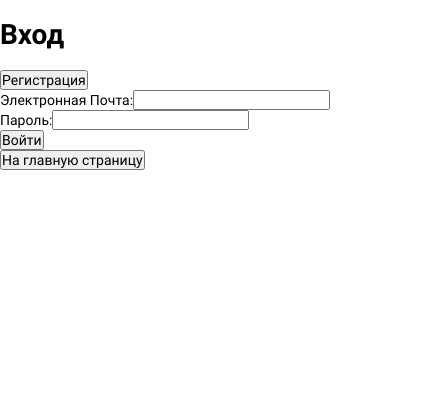
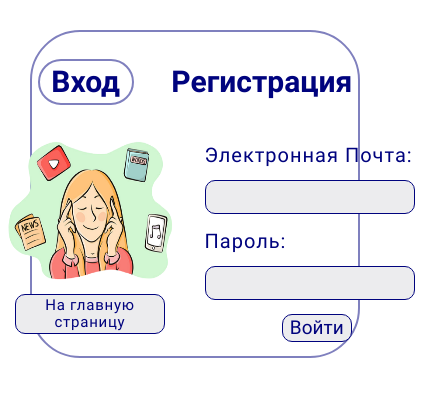
Before and after one commit to Alex-Edward-Klim/rslang, a React (Create React App) app: page /login in a window 390 px wide. Shown: the top 396 px of the page, 433 px wide, since content can reach past the window. Built offline with nearby package versions, Linux system fonts and the light colour scheme.

Commit message:
add: add style login

```diff
--- a/src/components/login/Login.js
+++ b/src/components/login/Login.js
@@ -2,6 +2,8 @@ import { useState } from "react";
 import { useHistory } from "react-router";
 import { useDispatch } from "react-redux";
 import { setUserData } from "../../redux/user/userActions";
+import styles from "../login/login.module.scss";
+import signInImg from "../../images/icons/sign-in.png";
 // import { getUserDataFromState } from "../../redux/selectors";
 import axios from "axios";
 
@@ -42,18 +44,27 @@ const Login = () => {
   };
 
   return (
-    <>
-      <h1>Вход</h1>
-
+    <div className={styles.wrapper}>
       {/* <button onClick={() => console.log(userData)}>Log User Data</button> */}
 
       <form onSubmit={handleSubmit}>
-        <div>
-          <button type="button" onClick={() => history.push("/signup")}>
+        <div className={styles.signInUp}>
+          <h1 className={styles.signInBtn}>Вход</h1>
+          <button className={styles.signUpBtn} type="button" onClick={() => history.push("/signup")}>
             Регистрация
           </button>
         </div>
 
+        <div className={styles.infoAndImg}>
+          <div className={styles.backMain}>
+            <img className={styles.signInImg} src={signInImg} alt='sign_in' />
+            <div>
+              <button type="button" onClick={() => history.push("/")}>
+                На главную страницу
+              </button>
+            </div>
+          </div>
+          <div className={styles.sidebar}>
               <div>
                 <label htmlFor="userEmail">Электронная Почта:</label>
                 <input
@@ -76,8 +87,8 @@ const Login = () => {
                   onChange={(e) => setUserPassword(e.target.value)}
                 />
               </div>
-
             <div>
+                <div className={styles.buttons}>
                   <button type="submit" disabled={disabled}>
                     Войти
                   </button>
@@ -88,13 +99,12 @@ const Login = () => {
 
                 <div style={{ color: "red" }}>{errMessage ? errMessage : null}</div>
 
-        <div>
-          <button type="button" onClick={() => history.push("/")}>
-            На главную страницу
-          </button>
+
+              </div>
+              </div>
           </div>
       </form>
-    </>
+    </div>
   );
 };
 
--- /dev/null
+++ b/src/components/login/login.module.scss
@@ -0,0 +1,196 @@
+.wrapper{
+    display: flex;
+    align-items: center;
+    justify-content: center;
+    flex-direction: column;
+    max-width: 1114px;
+    font-family: Roboto;
+    font-style: normal;
+    color: #00037E;
+    border: 2px solid rgba(0, 3, 126, 0.5);
+    box-sizing: border-box;
+    border-radius: 50px;
+    margin: 30px auto;
+}
+.signInUp{
+    display: flex;
+    flex-direction: row;
+    height: 100px;
+    align-items: center;
+    justify-content: space-evenly;
+}
+.signInBtn{
+    font-weight: bold;
+    font-size: 43px;
+    padding: 1% 3%;
+    border: 2px solid rgba(0, 3, 126, 0.5);
+    box-sizing: border-box;
+    border-radius: 25px;
+    color: #00037E;
+}
+.signUpBtn{
+    background-color: transparent;
+    border: none;
+    cursor: pointer;
+    font-weight: bold;
+    font-size: 43px;
+    line-height: 56px;
+    color: #00037E;
+}
+.signUpBtn:hover{
+    text-decoration: underline;
+}
+.signInImg{
+    width: 389px;
+    height: 263px;
+    padding: 3%;
+}
+.infoAndImg{
+    display: flex;
+    flex-direction: row;
+    align-items: center;
+    justify-content: space-evenly;
+    padding-bottom: 10px;
+}
+.backMain{
+    display: flex;
+    flex-direction: column;
+    align-items: center;
+}
+.backMain button{
+    background: #ECECEE;
+    width: 350px;
+    border: 1px solid #00037E;
+    border-radius: 10px;
+    padding: 2%;
+    margin: 6% 0;
+    cursor: pointer;
+    font-weight: 500;
+    font-size: 26px;
+    letter-spacing: 0.05em;
+    color: #00037E;
+    outline: none;
+}
+.backMain button:hover{
+    background-color: #d6d6d6;
+    color: #00027eb7;
+}
+.sidebar{
+    display: flex;
+    align-items: center;
+    flex-direction: column;
+    font-weight: 500;
+    font-size: 36px;
+    line-height: 42px;
+    letter-spacing: 0.05em;
+    padding: 0 0 0 10%;
+    max-width: 500px;
+}
+.sidebar label{
+    font-weight: 500;
+    font-size: 34px;
+    line-height: 42px;
+    letter-spacing: 0.05em;
+    color: #00037E;
+}
+.sidebar input{
+    background: #ECECEE;
+    border: 1px solid #00037E;
+    box-sizing: border-box;
+    border-radius: 15px;
+    padding-left: 3%;
+    margin: 3% 0;
+    outline: none;
+    color: #00037E;
+}
+.sidebar button{
+    background: #ECECEE;
+    border: 1px solid #00037E;
+    box-sizing: border-box;
+    border-radius: 15px;
+    padding: 4.5% 15%;
+    margin-top: 45%;
+    cursor: pointer;
+    color: #00037E;
+    font-size: 32px;
+    outline: none;
+}
+.sidebar button:hover{
+    background-color: #d6d6d6;
+    color: #00027eb7;
+}
+@media (max-width: 1197px) {
+    .wrapper{
+        margin: 40px;
+    }
+    .signInBtn{
+        font-size: 39px;
+    }
+    .signUpBtn{
+        font-size: 39px;
+    }
+    .signInImg{
+        width: 300px;
+        height: 200px;
+    }
+    .backMain button{
+        padding: 2%;
+        margin: 6% 0;
+        font-size: 20px;
+        width: 270px;
+    }
+    .sidebar{
+        max-width: 350px;
+        font-size: 28px;
+    }
+    .sidebar label{
+        font-size: 30px;
+    }
+    .sidebar input{
+        margin: 2% 0;
+    }
+    .sidebar button{
+        padding: 4.5% 13%;
+        margin-top: 30%;
+        font-size: 28px;
+    }
+}
+@media (max-width: 820px) {
+    .wrapper{
+        margin: 30px;
+    }
+    .signInBtn{
+        font-size: 30px;
+    }
+    .signUpBtn{
+        font-size: 30px;
+    }
+    .signInImg{
+        width: 180px;
+        height: 150px;
+    }
+    .backMain button{
+        padding: 1% 0;
+        margin: 6% 0;
+        font-size: 15px;
+        width: 150px;
+    }
+    .sidebar{
+        max-width: 220px;
+    }
+    .sidebar label{
+        font-size: 20px;
+    }
+    .sidebar input{
+        margin: 1% 9% 1% 0;
+        border-radius: 10px;
+        padding-left: 3%;
+        width: 210px;
+    }
+    .sidebar button{
+        padding: 4.5% 13%;
+        margin-top: 10%;
+        font-size: 19px;
+        border-radius: 10px;
+    }
+}
```
Also changed, not shown: src/images/icons/sign-in.png (added). Lines whose indentation alone changed are shown as unchanged.
